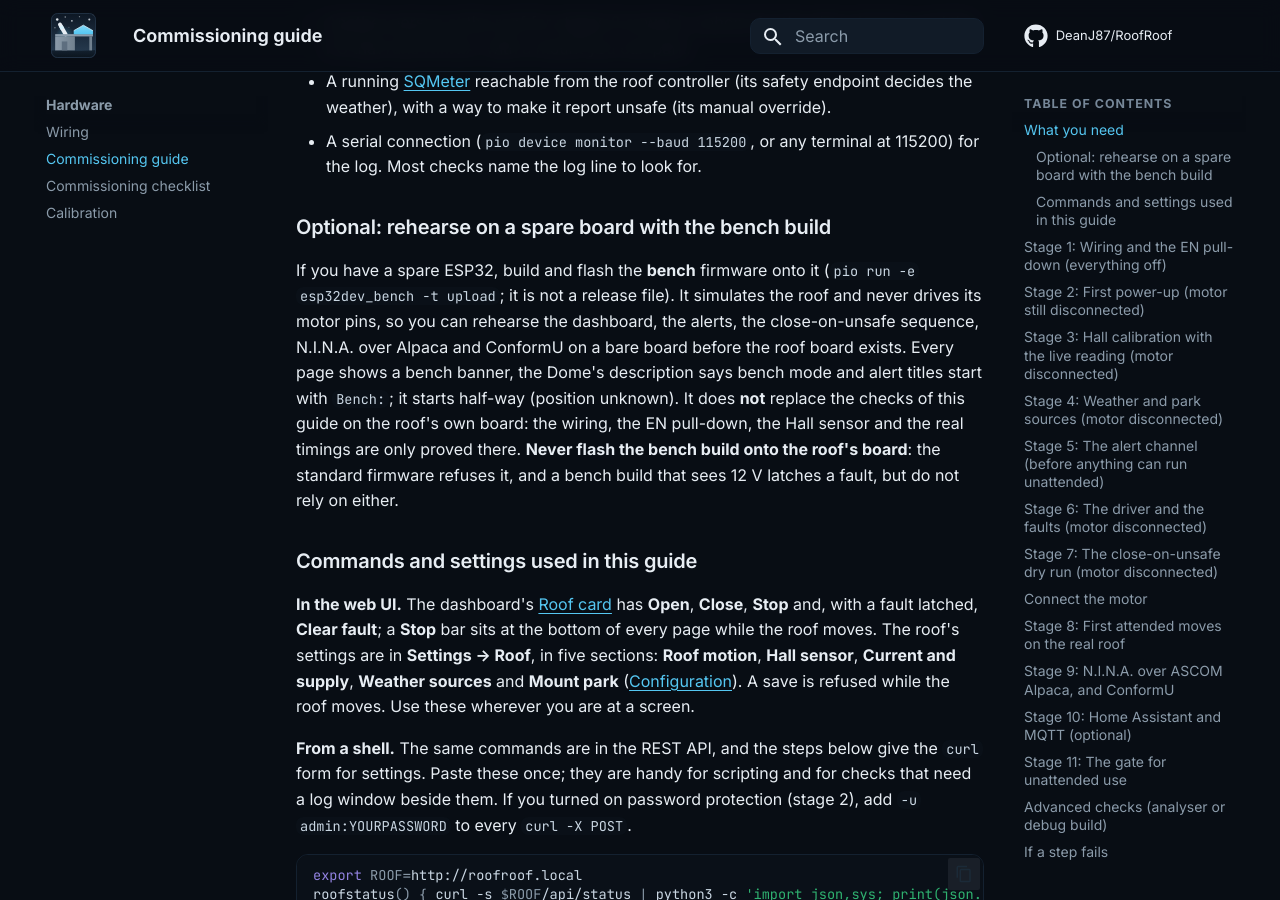
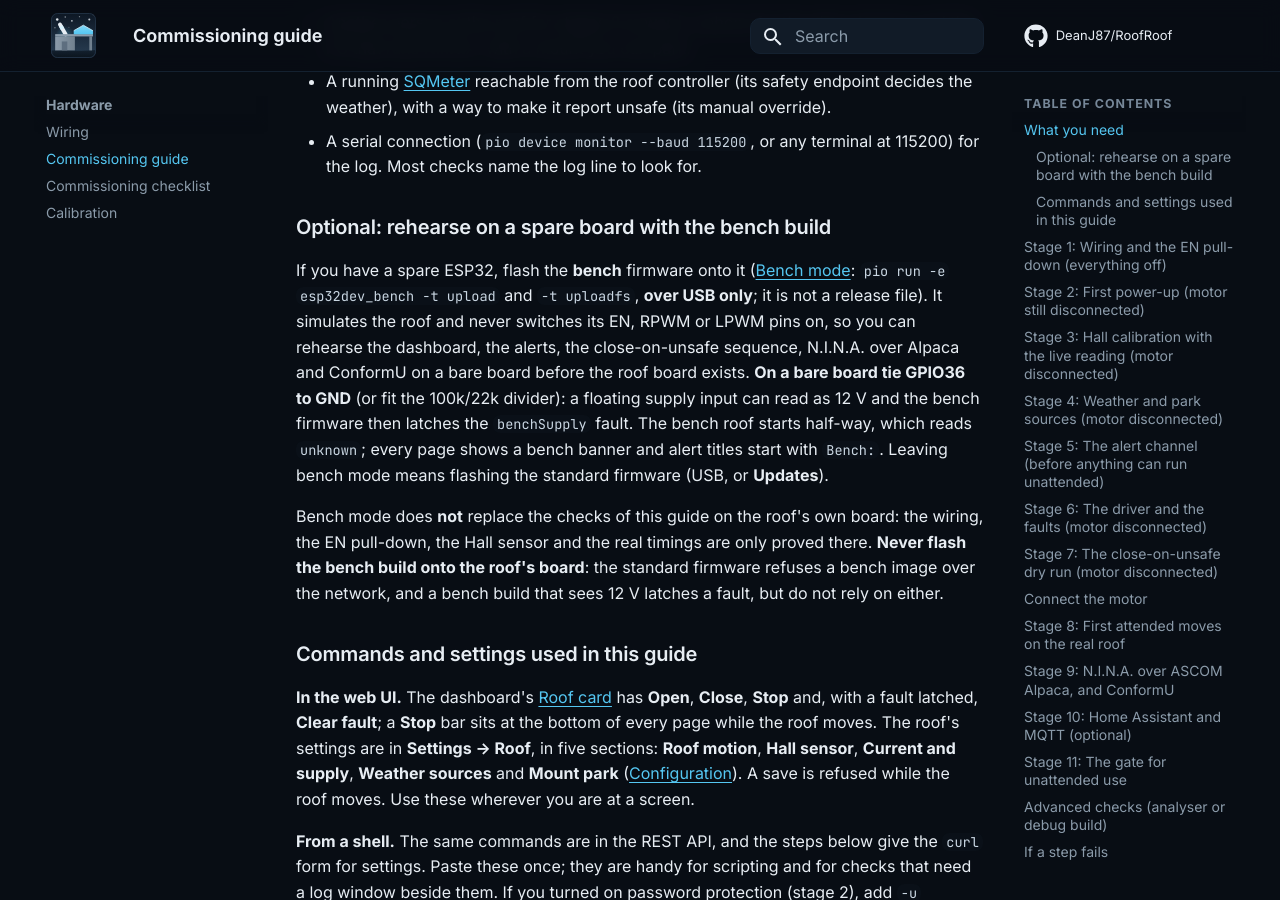
Before and after one commit to DeanJ87/RoofRoof, an MkDocs documentation site: the page built from docs/hardware/commissioning.md, in a window 1280 px wide and 900 px high, scrolled down 2827 px. Built offline with MkDocs 1.6.1 and Material for MkDocs 9.7.7, drawn with Linux system fonts in a browser that asks for light colours; some of the changed text lies outside the part shown.

Commit message:
012: bench-mode links, UI label fix, checked against merged 008, 009 and 011

```diff
--- a/docs/hardware/commissioning.md
+++ b/docs/hardware/commissioning.md
@@ -68,7 +68,9 @@ flowchart TD
 
 ### Optional: rehearse on a spare board with the bench build
 
-If you have a spare ESP32, build and flash the **bench** firmware onto it (`pio run -e esp32dev_bench -t upload`; it is not a release file). It simulates the roof and never drives its motor pins, so you can rehearse the dashboard, the alerts, the close-on-unsafe sequence, N.I.N.A. over Alpaca and ConformU on a bare board before the roof board exists. Every page shows a bench banner, the Dome's description says bench mode and alert titles start with `Bench: `; it starts half-way (position unknown). It does **not** replace the checks of this guide on the roof's own board: the wiring, the EN pull-down, the Hall sensor and the real timings are only proved there. **Never flash the bench build onto the roof's board**: the standard firmware refuses it, and a bench build that sees 12 V latches a fault, but do not rely on either.
+If you have a spare ESP32, flash the **bench** firmware onto it ([Bench mode](../user-guide/bench-mode.md): `pio run -e esp32dev_bench -t upload` and `-t uploadfs`, **over USB only**; it is not a release file). It simulates the roof and never switches its EN, RPWM or LPWM pins on, so you can rehearse the dashboard, the alerts, the close-on-unsafe sequence, N.I.N.A. over Alpaca and ConformU on a bare board before the roof board exists. **On a bare board tie GPIO36 to GND** (or fit the 100k/22k divider): a floating supply input can read as 12 V and the bench firmware then latches the `benchSupply` fault. The bench roof starts half-way, which reads `unknown`; every page shows a bench banner and alert titles start with `Bench: `. Leaving bench mode means flashing the standard firmware (USB, or **Updates**).
+
+Bench mode does **not** replace the checks of this guide on the roof's own board: the wiring, the EN pull-down, the Hall sensor and the real timings are only proved there. **Never flash the bench build onto the roof's board**: the standard firmware refuses a bench image over the network, and a bench build that sees 12 V latches a fault, but do not rely on either.
 
 ### Commands and settings used in this guide
 
@@ -105,7 +107,7 @@ Power is off, the USB cable is out, and **both motor leads are disconnected from
 
 ## Stage 2: First power-up (motor still disconnected)
 
-1. **Flash and join WiFi** if you have not: [Flashing](../getting-started/flashing.md), then [First Boot](../getting-started/first-setup.md). Do it from USB only, with the 12 V motor supply **off**, and with a meter on GPIO27: it reads 0 V throughout the flash (a floating EN during flashing is a hazard [Wiring](wiring.md#the-en-pull-down) names). Note the device's address.
+1. **Flash and join WiFi** if you have not (on a spare bare board running the [bench build](../user-guide/bench-mode.md), tie GPIO36 to GND first): [Flashing](../getting-started/flashing.md), then [First Boot](../getting-started/first-setup.md). Do it from USB only, with the 12 V motor supply **off**, and with a meter on GPIO27: it reads 0 V throughout the flash (a floating EN during flashing is a hazard [Wiring](wiring.md#the-en-pull-down) names). Note the device's address.
 2. **EN, RPWM and LPWM through a start.** With a meter on GPIO27, then GPIO25 and GPIO26, read 0 V before you plug in, while the board starts, and after it has started (the log shows the start-up; give it a minute). While the board is held in reset (hold the EN button on the DevKit), GPIO27 must still read 0 V: that is the pull-down at work. *Analyser:* capture GPIO25, 26 and 27 through a power-on and a reset; all three stay low.
 3. **Turn on password protection** now: **Settings → Device → Security → Password-protect changes** ([Security](../user-guide/security.md)). Roof commands need it, and a person's command is the one the roof obeys from an unknown position. Add `-u` to the commands above.
 4. **Boot between the magnets.** With no magnet near the sensor, `roofstatus` shows `state: unknown`, `hall.level` between, and `driving: false`. EN (GPIO27) stays low; nothing moves by itself. Hold a magnet at the Hall sensor, restart from **System → Restart device**, and the state is that end after the restart. (This is stage 3's check too; do it again there once the thresholds are set.)
@@ -193,7 +195,7 @@ With the motor leads off, the controller still runs its whole drive logic. A han
 
 ## Stage 7: The close-on-unsafe dry run (motor disconnected)
 
-This is the whole safety function, run end to end with nothing to move. Read [Close on unsafe weather](../user-guide/close-on-unsafe.md) first. **Setup:** the roof "open" (hold the open magnet at the sensor, or use the firmware's bench mode once it is available), N.I.N.A. connected, the mount **unparked**, SQMeter safe, alerts on, the log open. Set `park.timeoutSeconds` to 30 for the test and back to your mount's real value after (a little above the longest time it takes to park).
+This is the whole safety function, run end to end with nothing to move. Read [Close on unsafe weather](../user-guide/close-on-unsafe.md) first. **Setup:** the roof "open" (hold the open magnet at the sensor of the roof's own board), N.I.N.A. connected, the mount **unparked**, SQMeter safe, alerts on, the log open. Set `park.timeoutSeconds` to 30 for the test and back to your mount's real value after (a little above the longest time it takes to park).
 
 **Reset between steps.** A critical alert for the same cause is sent at most once every 30 minutes, and a person's stop stands the sequence down (also across a restart). Between the steps below, **end the sequence and rearm the alerts**: park the mount, run `roofclose`, present the closed magnet so the roof reads `closed`, then set up the next step. (A restart also clears the alert limit, not the stand-down.)
 
@@ -247,10 +249,10 @@ Details: [ASCOM Alpaca](../user-guide/alpaca.md). Alpaca is off by default and a
 2. **Open and close from N.I.N.A.** with the weather safe and the mount parked. ShutterStatus runs through opening, open, closing and closed.
 3. **Weather unsafe:** N.I.N.A.'s Open shows an error with the weather's reason, and nothing moves.
 4. **Mount not parked:** N.I.N.A.'s Close shows the park reason.
-5. **Stop from N.I.N.A.** stops a move in safe weather. During a close in unsafe weather it shows an error and the close **continues**; the web UI's Stop still stops it, and the log doesn't say "stopped by a person" for the client's stop. A client's stop of a close waiting behind an upload is refused in bad weather.
+5. **Stop from N.I.N.A.** stops a move in safe weather. During a close in unsafe weather it shows an error and the close **continues**; the web UI's Stop still stops it, and no **Automatic close stopped** alert arrives for the client's stop. A client's stop of a close waiting behind an upload is refused in bad weather.
 6. **Position unknown:** after a boot between the magnets N.I.N.A.'s Open and Close say only a person can move the roof.
 7. **Alpaca off:** every Dome command, Stop included, answers "disabled". Turn it back on afterwards if you use it.
-8. **ConformU.** Run ConformU against the device (version 4.5.0 passes in CI against the simulator) **only with the motor disconnected or a person at the roof**: it opens, closes and stops the shutter. Fix nothing by hand-editing results; every error is a finding.
+8. **ConformU.** Run ConformU against the device (version 4.5.0 passes in CI against the simulator) **only on a [bench-build](../user-guide/bench-mode.md) board (GPIO36 tied to GND) or with the roof's own board attended, motor disconnected or a person at the roof ready to stop it**: it opens, closes and stops the shutter. Fix nothing by hand-editing results; every error is a finding.
 
 ## Stage 10: Home Assistant and MQTT (optional)
 
```
Also changed, not shown: other parts of docs/hardware/commissioning.md (+1 -1 lines), docs/hardware/commissioning-checklist.md (+2 -2 lines), specs/012-commissioning/checklists/bench-trace.md (+11 -3 lines).
